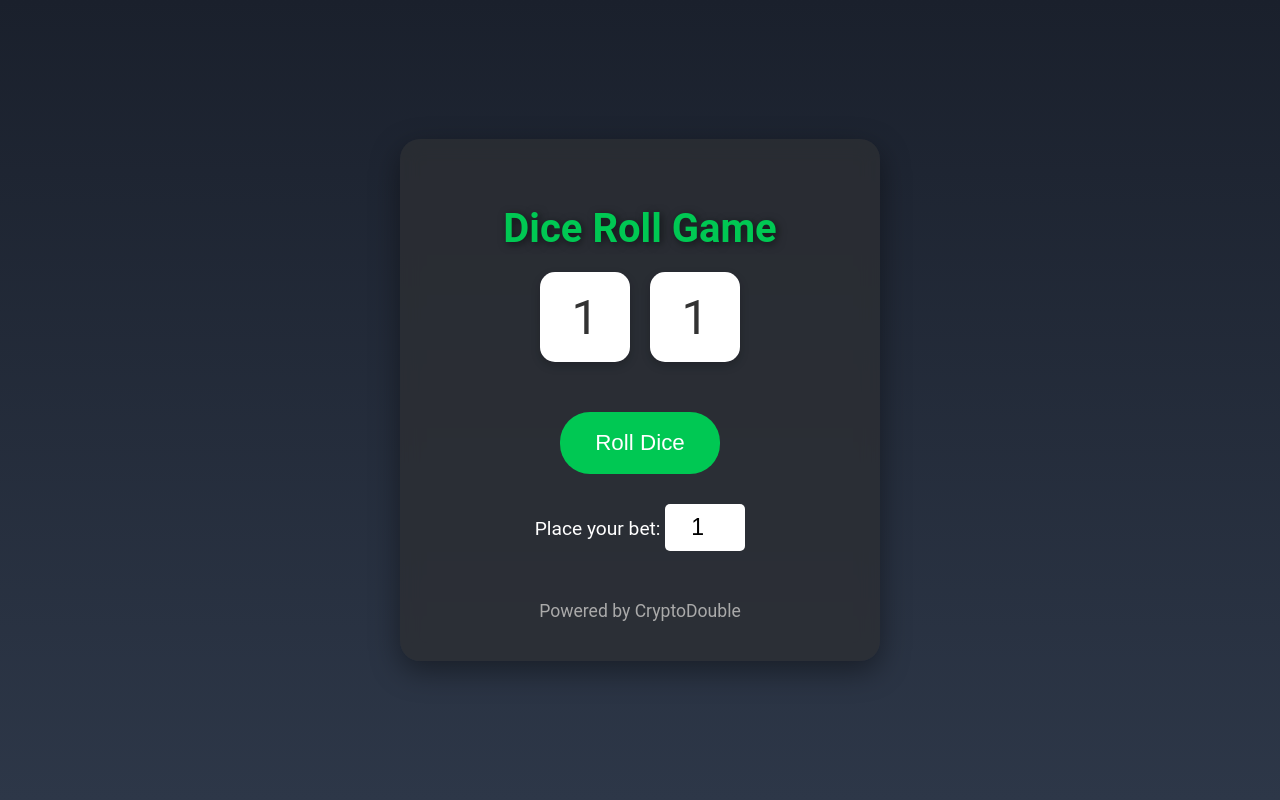
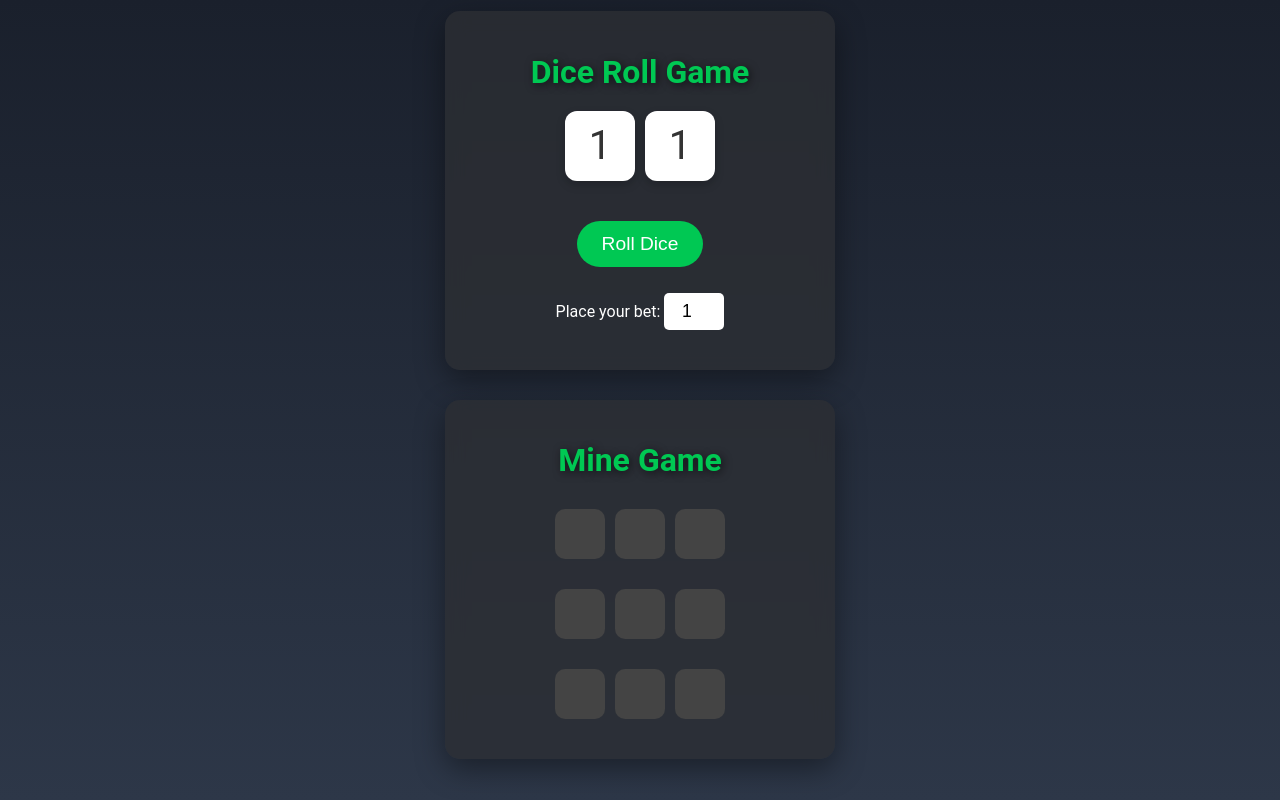
Before and after one commit to CryptoDoublle/Crypto2ouble, a plain HTML site: page index.html in a window 1280 px wide. Drawn offline with Linux system fonts and the light colour scheme.

Commit message:
Update index.html

```diff
--- a/index.html
+++ b/index.html
@@ -3,7 +3,7 @@
 <head>
     <meta charset="UTF-8">
     <meta name="viewport" content="width=device-width, initial-scale=1.0">
-    <title>Dice Game - Stake.com Style</title>
+    <title>Dice Game & Mine Game</title>
     <style>
         body {
             font-family: 'Roboto', sans-serif;
@@ -15,17 +15,19 @@
             height: 100vh;
             margin: 0;
             text-align: center;
+            flex-direction: column;
         }
         .container {
             background: rgba(44, 47, 52, 0.8);
-            padding: 40px;
-            border-radius: 20px;
-            width: 400px;
+            padding: 20px;
+            border-radius: 15px;
+            width: 350px;
             box-shadow: 0 10px 30px rgba(0, 0, 0, 0.4);
             backdrop-filter: blur(10px);
+            margin-bottom: 30px;
         }
         h1 {
-            font-size: 2.5em;
+            font-size: 2em;
             color: #00c853;
             margin-bottom: 20px;
             text-shadow: 2px 2px 8px rgba(0, 0, 0, 0.6);
@@ -33,19 +35,19 @@
         .dice-container {
             display: flex;
             justify-content: center;
-            gap: 20px;
-            margin: 20px 0;
+            gap: 10px;
+            margin-bottom: 20px;
         }
         .dice {
-            width: 90px;
-            height: 90px;
+            width: 70px;
+            height: 70px;
             background-color: #ffffff;
             color: #333;
-            font-size: 3em;
+            font-size: 2.5em;
             display: flex;
             justify-content: center;
             align-items: center;
-            border-radius: 15px;
+            border-radius: 12px;
             box-shadow: 0 4px 10px rgba(0, 0, 0, 0.2);
             transition: transform 0.3s ease;
         }
@@ -53,52 +55,77 @@
             transform: scale(1.1);
         }
         .btn-roll {
-            padding: 18px 35px;
+            padding: 12px 25px;
             background-color: #00c853;
             border: none;
             color: white;
-            font-size: 1.4em;
-            border-radius: 30px;
+            font-size: 1.2em;
+            border-radius: 25px;
             cursor: pointer;
+            margin-top: 20px;
             transition: background-color 0.3s, transform 0.3s;
-            margin-top: 30px;
         }
         .btn-roll:hover {
             background-color: #03a96b;
             transform: scale(1.05);
         }
         .bet-info {
-            margin-top: 20px;
-            font-size: 1.2em;
+            margin-top: 15px;
+            font-size: 1em;
         }
         input[type="number"] {
-            padding: 10px;
+            padding: 8px;
             border-radius: 5px;
             border: none;
-            width: 80px;
-            font-size: 1.2em;
+            width: 60px;
+            font-size: 1.1em;
             text-align: center;
             margin-top: 10px;
         }
         .result {
+            font-size: 1.2em;
+            color: #00c853;
+            margin-top: 20px;
+            font-weight: bold;
+        }
+        .mine-container {
+            margin-top: 30px;
+            display: flex;
+            justify-content: center;
+            gap: 10px;
+        }
+        .mine-cell {
+            width: 50px;
+            height: 50px;
+            background-color: #444;
+            border-radius: 10px;
+            color: white;
             font-size: 1.5em;
-            color: #00c853;
-            margin-top: 30px;
-            font-weight: bold;
-            text-shadow: 1px 1px 5px rgba(0, 0, 0, 0.4);
+            display: flex;
+            justify-content: center;
+            align-items: center;
+            cursor: pointer;
+            transition: background-color 0.3s ease;
         }
-        .footer {
-            margin-top: 50px;
-            font-size: 1.1em;
-            color: #aaa;
+        .mine-cell:hover {
+            background-color: #00c853;
+        }
+        .mine-cell.clicked {
+            background-color: #555;
+            pointer-events: none;
+        }
+        .mine-result {
+            margin-top: 20px;
+            font-size: 1.4em;
+            color: #ff4081;
         }
     </style>
 </head>
 <body>
 
+<!-- Dice Game Section -->
 <div class="container">
     <h1>Dice Roll Game</h1>
-
     <div class="dice-container">
         <div class="dice" id="dice1">1</div>
         <div class="dice" id="dice2">1</div>
@@ -111,11 +138,31 @@
     </div>
 
     <div class="result" id="result"></div>
+</div>
 
-    <div class="footer">Powered by CryptoDouble</div>
+<!-- Mine Game Section -->
+<div class="container">
+    <h1>Mine Game</h1>
+    <div class="mine-container">
+        <div class="mine-cell" onclick="mineClick(this, 1)"></div>
+        <div class="mine-cell" onclick="mineClick(this, 2)"></div>
+        <div class="mine-cell" onclick="mineClick(this, 3)"></div>
+    </div>
+    <div class="mine-container">
+        <div class="mine-cell" onclick="mineClick(this, 4)"></div>
+        <div class="mine-cell" onclick="mineClick(this, 5)"></div>
+        <div class="mine-cell" onclick="mineClick(this, 6)"></div>
+    </div>
+    <div class="mine-container">
+        <div class="mine-cell" onclick="mineClick(this, 7)"></div>
+        <div class="mine-cell" onclick="mineClick(this, 8)"></div>
+        <div class="mine-cell" onclick="mineClick(this, 9)"></div>
+    </div>
+    <div class="mine-result" id="mineResult"></div>
 </div>
 
 <script>
+    // Dice Game Logic
     function rollDice() {
         // Get bet amount
         const betAmount = parseInt(document.getElementById("betAmount").value);
@@ -134,4 +181,41 @@
         // Display result
         document.getElementById("result").textContent = `You rolled a ${sum}! Bet amount: $${betAmount}`;
     }
+
+    // Mine Game Logic
+    let mineCells = [false, false, false, false, false, false, false, false, false]; // false means no mine, true means mine
+    let mineResultDisplayed = false;
+
+    function resetMineGame() {
+        mineCells = [false, false, false, false, false, false, false, false, false];
+        document.querySelectorAll('.mine-cell').forEach(cell => {
+            cell.classList.remove('clicked');
+            cell.style.backgroundColor = '#444';
+        });
+        mineResultDisplayed = false;
+        document.getElementById("mineResult").textContent = '';
+    }
+
+    function mineClick(cell, index) {
+        if (mineResultDisplayed) return;
+
+        // Randomly place a mine
+        if (Math.random() < 0.3 && !mineCells[index - 1]) {
+            mineCells[index - 1] = true;
+            cell.style.backgroundColor = 'red';
+            document.getElementById("mineResult").textContent = 'Game Over! You hit a mine!';
+            mineResultDisplayed = true;
+        } else {
+            cell.classList.add('clicked');
+            cell.style.backgroundColor = '#555';
+        }
+
+        // Check if all cells are cleared without hitting a mine
+        if (mineCells.every((cell) => cell === true || cell.classList.contains('clicked'))) {
+            document.getElementById("mineResult").textContent = 'You Win! No mines hit!';
+            mineResultDisplayed = true;
+        }
+    }
 </script>
+
+</body>
```
